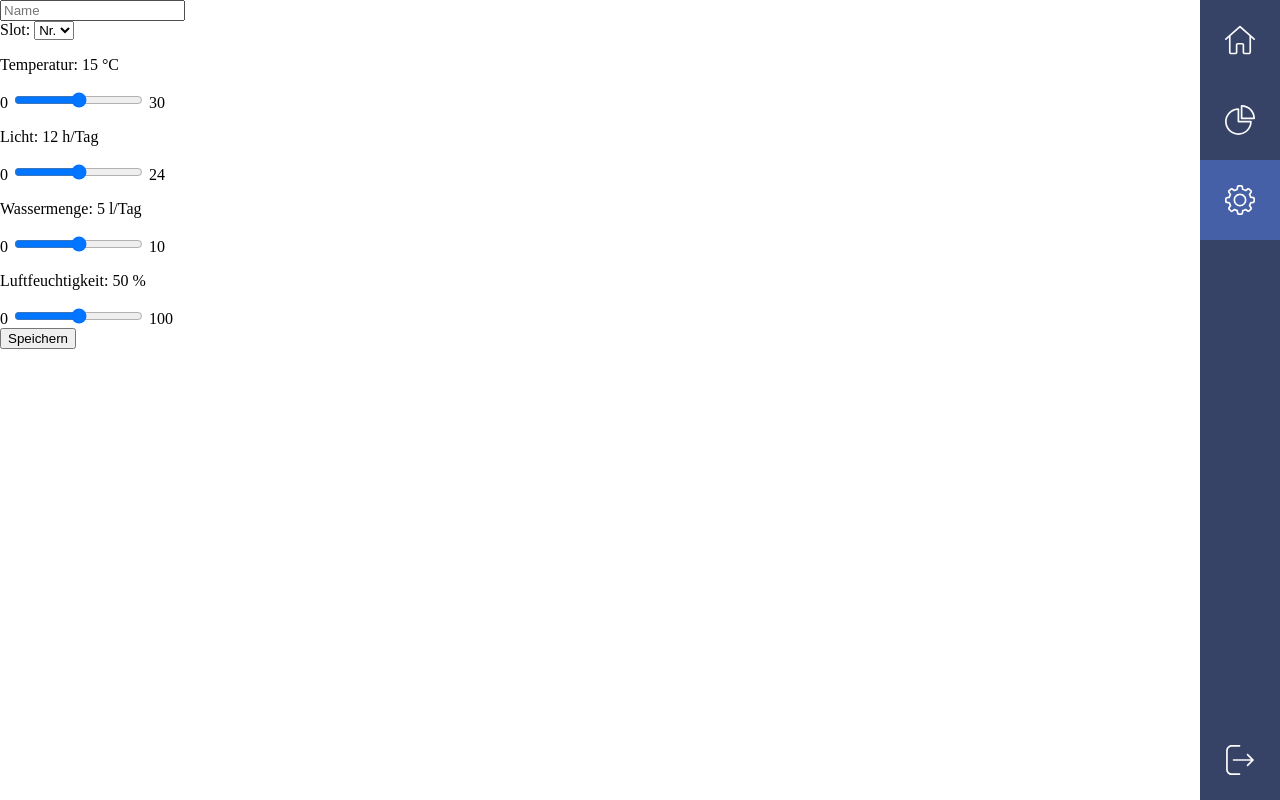
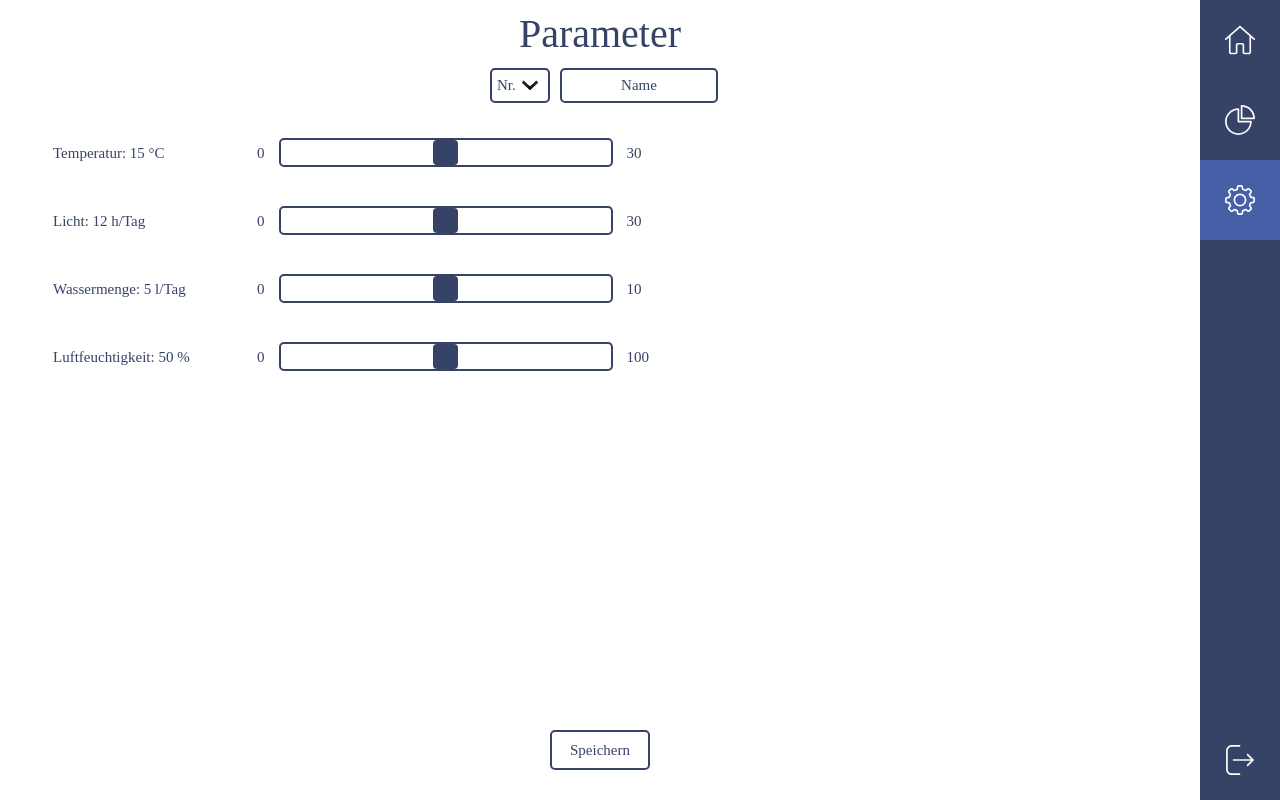
Before and after one commit to JohnTrunix/Gewaechshaus, a PHP site: page /einstellungen.html in a window 1280 px wide. Run offline with PHP 8.4, Linux system fonts and the light colour scheme; some web fonts are replaced.

Commit message:
Release 2

```diff
--- a/interface/css/einstellungen.css
+++ b/interface/css/einstellungen.css
@@ -5,3 +5,128 @@
 	left: 0;
 	right: 80px;
 }
+
+.titel {
+	color: #364366;
+	text-align: center;
+	font-size: 40px;
+	font-family: Schrift_Bold;
+	margin-top: 10px;
+}
+
+.slot_name_wahl {
+	position: absolute;
+	left: 50%;
+	transform: translateX(-50%);
+	top: 60px;
+	width: 400px;
+	display: flex;
+	align-items: center;
+	justify-content: center;
+	height: 50px;
+}
+
+.name {
+	position: absolute;
+	left: 50%;
+	transform: translateX(-40px);
+	text-align: center;
+	border: 2px solid #364366;
+	border-radius: 5px;
+	height: 29px;
+	font-size: 15px;
+	font-family: Schrift_Bold;
+	color: #364366;
+	max-width: 150px;
+}
+
+.name::placeholder {
+	color: #364366;
+	font-size: 15px;
+	font-family: Schrift_Bold;
+}
+
+.slot {
+	width: 60px;
+	padding: 5px;
+	font-size: 16px;
+	line-height: 1;
+	border-radius: 5px;
+	height: 35px;
+	background: url('/img/br_down.png') no-repeat right #fff;
+	background-position-x: right;
+	background-position-x: right;
+	background-position-x: right;
+	-webkit-appearance: none;
+	background-position-x: 30px;
+	border: 2px solid #364366;
+	border-radius: 5px;
+	font-size: 15px;
+	font-family: Schrift_Bold;
+	color: #364366;
+	transform: translateX(-80px);
+}
+
+.aktueller_wert_regler {
+	margin-left: 50px;
+	width: 200px;
+}
+
+
+.slider {
+	-webkit-appearance: none;
+    width: 330px;
+    height: 25px;
+    background: #fff;
+    outline: none;
+    border: 2px solid #364366;
+	border-radius: 5px;
+	margin-left: 10px;
+	margin-right: 10px;
+}
+
+.slider::-webkit-slider-thumb {
+	-webkit-appearance: none;
+	width: 25px;
+	height: 25px;
+	background: #364366;
+	cursor: pointer;
+	border-radius: 4px;
+	outline: none;
+}
+
+.slider::-moz-range-thumb {
+	width: 25px;
+	height: 25px;
+	background: #364366;
+	cursor: pointer;
+	border-radius: 4px;
+	outline: none;
+}
+
+.tabelle {
+	font-size: 15px;
+	font-family: Schrift_Bold;
+	color: #364366;
+	margin-top: 15px;
+}
+
+.tabelle_top {
+	margin-top: 70px;
+}
+
+.speichern {
+	position: absolute;
+	left: 50%;
+	transform: translateX(-50%);
+	bottom: 30px;
+	width: 100px;
+    height: 40px;
+    background-color: #36436600;
+    border: 2px solid #364366;
+    border-radius: 5px;
+    outline: none;
+    color: #364366;
+    font-size: 15px;
+    font-family: Schrift_Bold;
+}
--- a/interface/einstellungen.html
+++ b/interface/einstellungen.html
@@ -1,3 +1,5 @@
+
+
 <!DOCTYPE html>
 <html lang="de">
     <head>
@@ -35,6 +37,7 @@
             </div>
         </div>
         <div class="einstellungen">
+            <p class="titel">Parameter</p>
             <form action="/api/api.php">
                 <input
                     required
@@ -42,16 +45,16 @@
                     name="parameter_write"
                     id="parameter_write"
                     />
+                <div class="slot_name_wahl">
                     <input
                         required
                         type="text"
                         name="name"
                         placeholder="Name"
                         id="pflanze"
+                        class="name"
                         />
-				<br />
-				<a>Slot: </a>
-				<select name="slot" onchange="selected_slot(this)">
+                    <select name="slot" class="slot" onchange="selected_slot(this)">
                         <option value="" disabled selected>Nr.</option>
                         <option value="1">1</option>
                         <option value="2">2</option>
@@ -64,8 +67,17 @@
                         <option value="9">9</option>
                         <option value="10">10</option>
                     </select>
-				<p>Temperatur: <span id="wert_temperatur"></span> °C</p>
+                </div>
+                <div class="regler regler_temperatur">
+                    <table class="tabelle tabelle_top">
+                        <tr>
+                            <td>
+                                <p class="aktueller_wert_regler">Temperatur: <span id="wert_temperatur"></span> °C</p>
+                            </td>
+                            <td>
                                 0
+                            </td>
+                            <td>
                                 <input
                                     type="range"
                                     id="temperatur"
@@ -73,8 +85,15 @@
                                     min="0"
                                     max="30"
                                     value="15"
+                                    class="slider"
                                     />
+                            </td>
+                            <td>
                                 30
+                            </td>
+                        </tr>
+                    </table>
+                </div>
                 <script>
                     var slider_1 = document.getElementById("temperatur");
                     var output_1 = document.getElementById("wert_temperatur");
@@ -84,9 +103,14 @@
                     	output_1.innerHTML = this.value;
                     };
                 </script>
-				<br />
-				<p>Licht: <span id="wert_lichtstunden"></span> h/Tag</p>
-				0
+                <div class="regler regler_licht">
+                    <table class="tabelle">
+                        <tr>
+                            <td>
+                                <p class="aktueller_wert_regler">Licht: <span id="wert_lichtstunden"></span> h/Tag</p>
+                            </td>
+                            <td>0</td>
+                            <td>
                                 <input
                                     type="range"
                                     id="lichtstunden"
@@ -95,8 +119,15 @@
                                     max="24.0"
                                     value="12.0"
                                     step="0.1"
+                                    class="slider"
                                     />
-				24
+                            </td>
+                            <td>
+                                30
+                            </td>
+                        </tr>
+                    </table>
+                </div>
                 <script>
                     var slider_2 = document.getElementById("lichtstunden");
                     var output_2 = document.getElementById("wert_lichtstunden");
@@ -106,9 +137,14 @@
                     	output_2.innerHTML = this.value;
                     };
                 </script>
-				<br />
-				<p>Wassermenge: <span id="wert_wassermenge"></span> l/Tag</p>
-				0
+                <div class="regler regler_wasser">
+                    <table class="tabelle">
+                        <tr>
+                            <td>
+                                <p class="aktueller_wert_regler">Wassermenge: <span id="wert_wassermenge"></span> l/Tag</p>
+                            </td>
+                            <td>0</td>
+                            <td>
                                 <input
                                     type="range"
                                     id="wassermenge"
@@ -117,8 +153,15 @@
                                     max="10.0"
                                     value="5.0"
                                     step="0.1"
+                                    class="slider"
                                     />
+                            </td>
+                            <td>
                                 10
+                            </td>
+                        </tr>
+                    </table>
+                </div>
                 <script>
                     var slider_3 = document.getElementById("wassermenge");
                     var output_3 = document.getElementById("wert_wassermenge");
@@ -128,11 +171,14 @@
                     	output_3.innerHTML = this.value;
                     };
                 </script>
-				<br />
-				<p>
-					Luftfeuchtigkeit: <span id="wert_luftfeuchtigkeit"></span> %
-				</p>
-				0
+                <div class="regler regler_luftfeuchtigkeit">
+                    <table class="tabelle">
+                        <tr>
+                            <td>
+                                <p class="aktueller_wert_regler">Luftfeuchtigkeit: <span id="wert_luftfeuchtigkeit"></span> %</p>
+                            </td>
+                            <td>0</td>
+                            <td>
                                 <input
                                     type="range"
                                     id="luftfeuchtigkeit"
@@ -140,8 +186,15 @@
                                     min="0"
                                     max="100"
                                     value="50"
+                                    class="slider"
                                     />
+                            </td>
+                            <td>
                                 100
+                            </td>
+                        </tr>
+                    </table>
+                </div>
                 <script>
                     var slider_4 = document.getElementById("luftfeuchtigkeit");
                     var output_4 = document.getElementById(
@@ -153,8 +206,7 @@
                     	output_4.innerHTML = this.value;
                     };
                 </script>
-				<br />
-				<input type="submit" value="Speichern" />
+                <input class="speichern" type="submit" value="Speichern" />
             </form>
         </div>
         <div id="error_message">Es ist ein Fehler aufgetreten!</div>
```
Also changed, not shown: config/db/datenbank.sql (+9 -27 lines), interface/img/br_down.png (added), 6 other files. Lines whose indentation alone changed are shown as unchanged.
